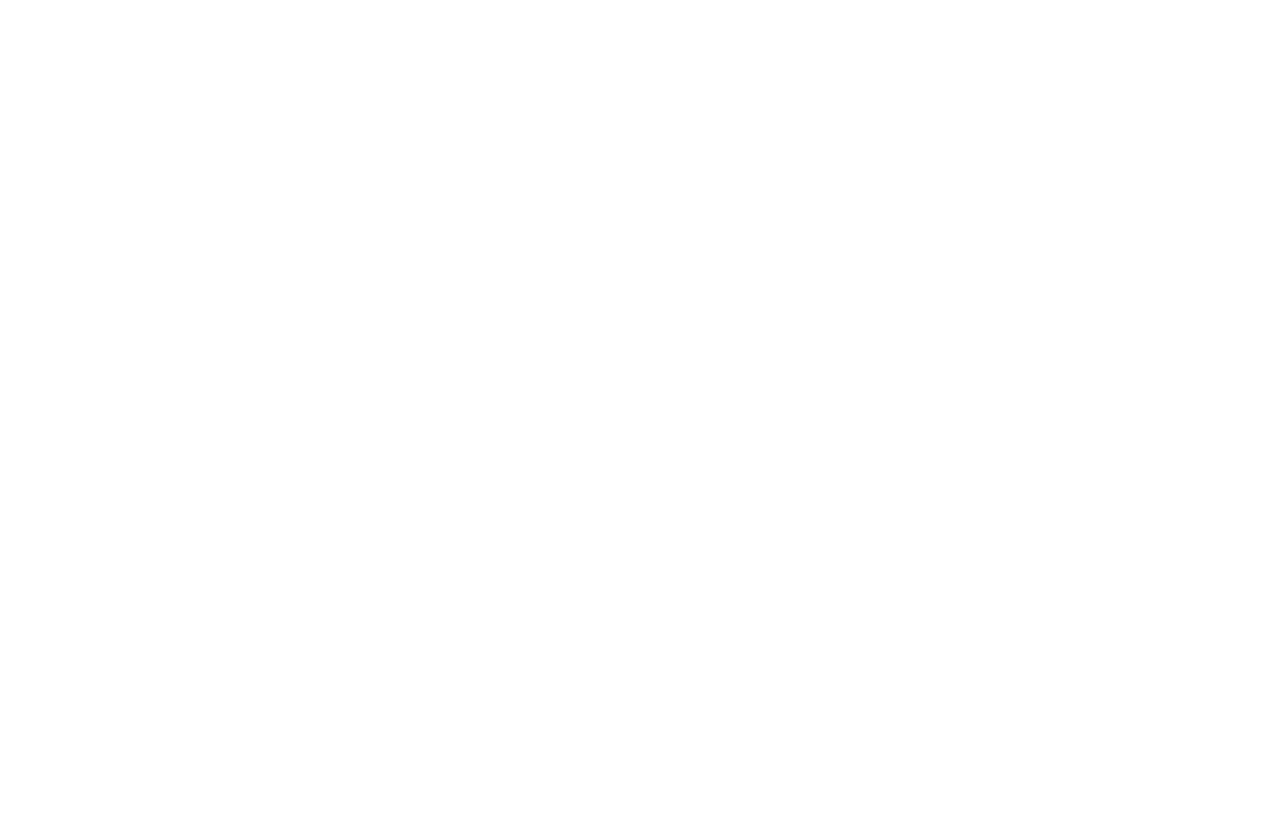
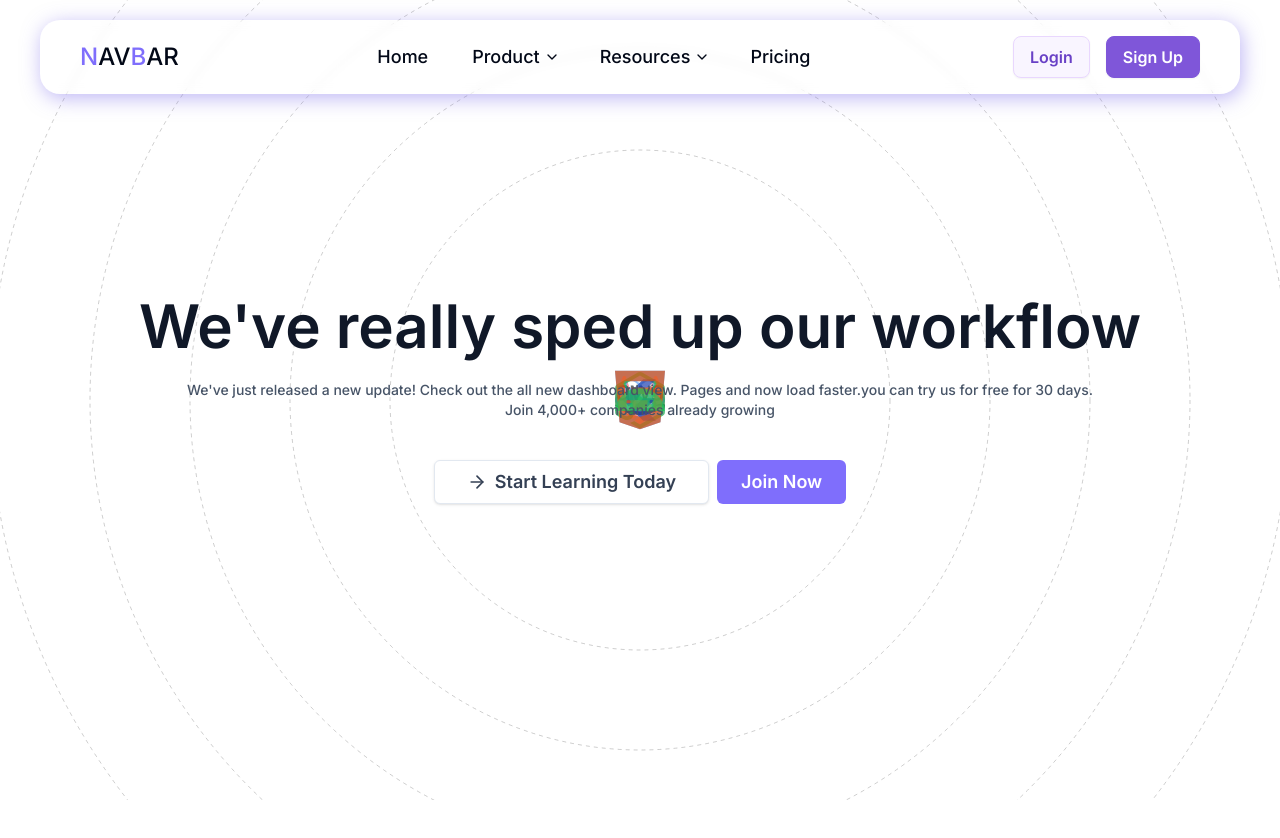
Before and after one commit to Abhish7k/KampKode, a Next.js app: page / in a window 1280 px wide. Shown: the top 838 px of the page. Built offline with nearby package versions, Linux system fonts and the light colour scheme.

Commit message:
feat: hero section
built the entire hero section with orbiiting ciricles

```diff
--- a/app/page.tsx
+++ b/app/page.tsx
@@ -1,10 +1,11 @@
+import HeroSection from "@/components/HeroSection";
 import Navbar from "@/components/Navbar";
-import Image from "next/image";
 
 export default function Home() {
   return (
     <main className="h-[200vh]">
       <Navbar />
+      <HeroSection />
     </main>
   );
 }
--- /dev/null
+++ b/components/HeroSection.tsx
@@ -0,0 +1,176 @@
+import React from "react";
+import { Button } from "./ui/button";
+import { ArrowRight } from "lucide-react";
+import OrbitingCircles from "./ui/orbiting-circles";
+import {
+  FaAndroid,
+  FaAws,
+  FaCss3Alt,
+  FaHtml5,
+  FaNodeJs,
+  FaReact,
+} from "react-icons/fa";
+import { FaGitlab } from "react-icons/fa6";
+import { RiFlutterFill } from "react-icons/ri";
+
+export default function HeroSection() {
+  return (
+    <div className="h-[100vh] w-full flex justify-center items-center">
+      {/* hero */}
+      <div className="relative flex h-full w-full items-center justify-center overflow-hidden rounded-lg bg-background">
+        {/* content */}
+
+        <div className="h-full z-20 flex flex-col justify-center gap-10">
+          {/* heading  */}
+          <div className="mx-10 flex flex-col gap-6 justify-center text-center">
+            <h1 className="text-4xl md:text-6xl font-semibold text-[#101828]">
+              We&apos;ve really sped up our workflow
+            </h1>
+
+            <h4 className="text-sm font-medium text-[#475467]">
+              <span>We&apos;ve just released a new update!</span> Check out the
+              all new dashboard view. Pages and now load faster.you can try us
+              for free for 30 days.
+              <br />
+              Join 4,000+ companies already growing
+            </h4>
+          </div>
+
+          {/* cta btns  */}
+          <div className="flex flex-col md:flex-row justify-center items-center gap-2">
+            <Button
+              variant="outline"
+              size="lg"
+              className="flex gap-2 text-lg font-semibold text-[#344054] shadow"
+            >
+              <ArrowRight width={20} height={20} />
+              Start Learning Today
+            </Button>
+            <Button
+              size="lg"
+              className="px-24 md:px-6 text-lg font-semibold bg-[#7F6EFC] text-white hover:bg-purple-600 transition-all"
+            >
+              Join Now
+            </Button>
+          </div>
+        </div>
+
+        {/* Inner Circles
+
+        {/* first */}
+        <OrbitingCircles
+          className="h-[30px] w-[30px] border-none bg-transparent"
+          duration={20}
+          delay={20}
+          radius={250}
+        ></OrbitingCircles>
+        <OrbitingCircles
+          className="h-[30px] w-[30px] border-none bg-transparent"
+          duration={20}
+          delay={10}
+          radius={250}
+        ></OrbitingCircles>
+
+        {/* second */}
+        <OrbitingCircles
+          className="h-[50px] w-[50px] border-none bg-transparent"
+          duration={20}
+          delay={20}
+          radius={350}
+        >
+          <Icons.FaCss3Alt className="w-52 h-52 text-blue-500" />
+        </OrbitingCircles>
+        <OrbitingCircles
+          className="h-[50px] w-[50px] border-none bg-transparent"
+          duration={20}
+          delay={10}
+          radius={350}
+        >
+          <Icons.FaGitlab className="w-52 h-52 text-red-400" />
+        </OrbitingCircles>
+
+        {/* third */}
+        <OrbitingCircles
+          className="h-[50px] w-[50px] border-none bg-transparent"
+          duration={30}
+          delay={5}
+          radius={450}
+          reverse
+        >
+          <Icons.FaReact className="w-52 h-52 text-blue-400" />
+        </OrbitingCircles>
+        <OrbitingCircles
+          className="h-[50px] w-[50px] border-none bg-transparent"
+          duration={30}
+          delay={20}
+          radius={450}
+          reverse
+        >
+          <Icons.FaAws className="w-52 h-52 text-gray-800" />
+        </OrbitingCircles>
+
+        {/* fourth (reverse) */}
+        <OrbitingCircles
+          className="h-[50px] w-[50px] border-none bg-transparent"
+          radius={550}
+          duration={20}
+          reverse
+        >
+          <Icons.FaNodeJs className="w-52 h-52 text-green-600" />
+        </OrbitingCircles>
+        <OrbitingCircles
+          className="h-[50px] w-[50px] border-none bg-transparent"
+          radius={550}
+          duration={20}
+          delay={20}
+          reverse
+        >
+          <Icons.RiFlutterFill className="w-52 h-52 text-blue-800" />
+        </OrbitingCircles>
+
+        {/* fifth */}
+        <OrbitingCircles
+          className="h-[50px] w-[50px] border-none bg-transparent"
+          duration={30}
+          delay={5}
+          radius={650}
+        >
+          <Icons.FaHtml5 className="w-52 h-52 text-orange-600" />
+        </OrbitingCircles>
+        <OrbitingCircles
+          className="h-[50px] w-[50px] border-none bg-transparent"
+          duration={30}
+          delay={20}
+          radius={650}
+        >
+          <Icons.FaAndroid className="w-52 h-52 text-green-500" />
+        </OrbitingCircles>
+
+        {/* sixth */}
+        <OrbitingCircles
+          className="h-[30px] w-[30px] border-none bg-transparent"
+          duration={20}
+          delay={20}
+          radius={850}
+        ></OrbitingCircles>
+        <OrbitingCircles
+          className="h-[30px] w-[30px] border-none bg-transparent"
+          duration={20}
+          delay={10}
+          radius={850}
+        ></OrbitingCircles>
+      </div>
+    </div>
+  );
+}
+
+const Icons = {
+  FaCss3Alt,
+  FaGitlab,
+  FaReact,
+  FaAws,
+  FaNodeJs,
+  RiFlutterFill,
+  FaHtml5,
+  FaAndroid,
+};
--- a/components/ui/floating-navbar.tsx
+++ b/components/ui/floating-navbar.tsx
@@ -55,17 +55,17 @@
   return (
     <AnimatePresence mode="wait">
       <motion.div
-        initial={{
-          opacity: 1,
-          y: -100,
-        }}
-        animate={{
-          y: visible ? 0 : -100,
-          opacity: visible ? 1 : 0,
-        }}
-        transition={{
-          duration: 0.2,
-        }}
+        // initial={{
+        //   opacity: 1,
+        //   y: -100,
+        // }}
+        // animate={{
+        //   y: visible ? 0 : -100,
+        //   opacity: visible ? 1 : 0,
+        // }}
+        // transition={{
+        //   duration: 0.2,
+        // }}
         className={cn(
           "z-40 fixed top-5 inset-x-0 md:mx-10 px-[40px] py-4 flex items-center justify-between bg-white bg-opacity-0 backdrop-blur-sm rounded-[20px] md:shadow-navbar",
           className
@@ -73,12 +73,14 @@
       >
         {/* logo */}
         <div className="text-2xl font-medium">
-          <h1>
+          <div className="flex">
             <span className="text-[#7F6EFC]">N</span>
             AV
-            <span className="text-[#7F6EFC]">B</span>
-            AR
-          </h1>
+            <div className="hidden md:block">
+              <span className="text-[#7F6EFC]">B</span>
+              AR
+            </div>
+          </div>
         </div>
 
         {/* nav links */}
--- /dev/null
+++ b/components/ui/orbiting-circles.tsx
@@ -0,0 +1,57 @@
+import { cn } from "@/lib/utils";
+
+export default function OrbitingCircles({
+  className,
+  children,
+  reverse,
+  duration = 20,
+  delay = 10,
+  radius = 50,
+  path = true,
+}: {
+  className?: string;
+  children?: React.ReactNode;
+  reverse?: boolean;
+  duration?: number;
+  delay?: number;
+  radius?: number;
+  path?: boolean;
+}) {
+  return (
+    <>
+      {path && (
+        <svg
+          xmlns="http://www.w3.org/2000/svg"
+          version="1.1"
+          className="pointer-events-none absolute inset-0 h-full w-full"
+        >
+          <circle
+            className="stroke-black/10 stroke-1 dark:stroke-white/10"
+            cx="50%"
+            cy="50%"
+            r={radius}
+            fill="none"
+            strokeDasharray={"4 4"}
+          />
+        </svg>
+      )}
+
+      <div
+        style={
+          {
+            "--duration": duration,
+            "--radius": radius,
+            "--delay": -delay,
+          } as React.CSSProperties
+        }
+        className={cn(
+          "opacity-70 absolute flex h-full w-full transform-gpu animate-orbit items-center justify-center rounded-full border bg-black/10 [animation-delay:calc(var(--delay)*1000ms)] dark:bg-white/10",
+          { "[animation-direction:reverse]": reverse },
+          className
+        )}
+      >
+        {children}
+      </div>
+    </>
+  );
+}
--- a/package.json
+++ b/package.json
@@ -18,6 +18,7 @@
     "next": "14.2.4",
     "react": "^18",
     "react-dom": "^18",
+    "react-icons": "^5.2.1",
     "tailwind-merge": "^2.3.0",
     "tailwindcss-animate": "^1.0.7"
   },
```
Also changed, not shown: 1 other file (tests, documents, lock files or other folders).
